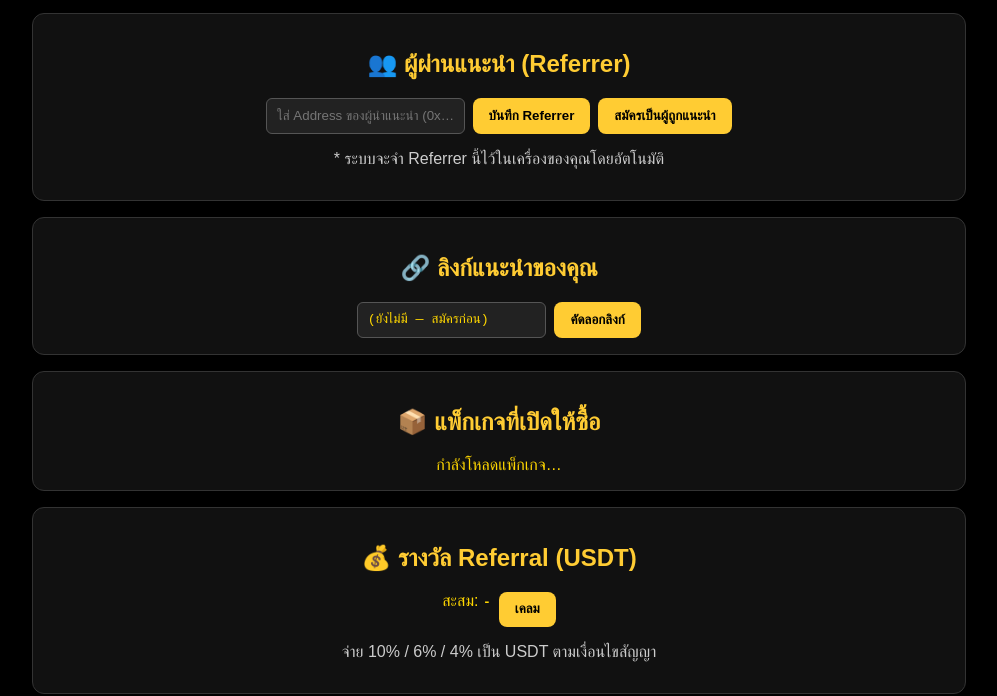
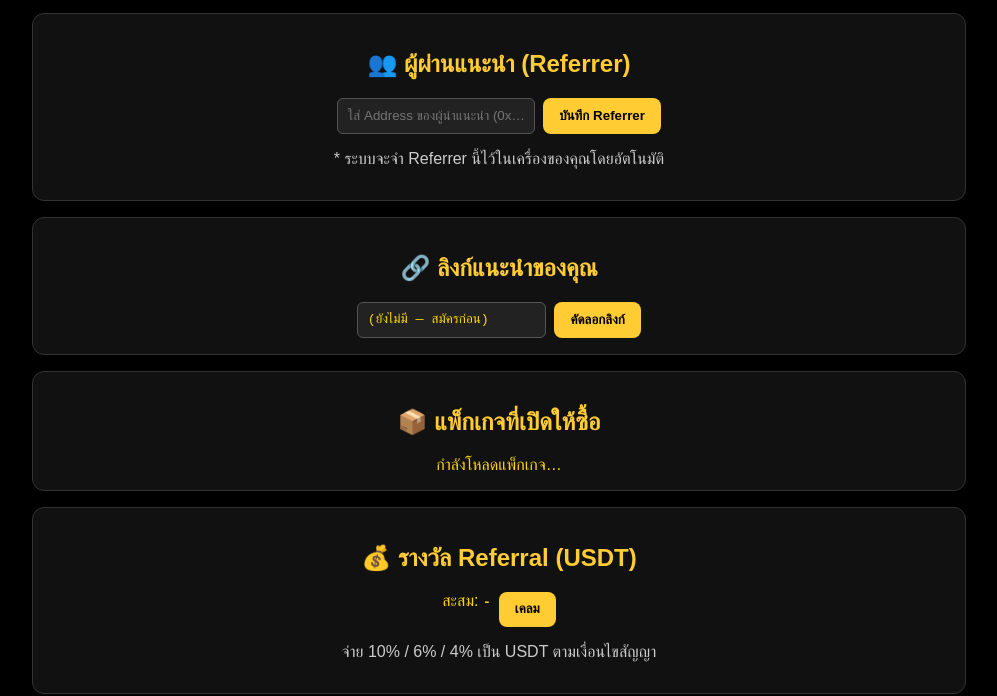
Before and after one commit to jin1963/RPAS, a plain HTML site: page index.html in a window 1280 px wide. Shown: the part 137-833 px from the top of the page, without its empty margins (141-1138 px from the left). Drawn offline with Linux system fonts and the light colour scheme; a script that the page names is missing.

Commit message:
Update index.html

```diff
--- a/index.html
+++ b/index.html
@@ -28,7 +28,7 @@
       <div class="row">
         <input id="refInput" placeholder="ใส่ Address ของผู้นำแนะนำ (0x…)" />
         <button id="btnLockRef">บันทึก Referrer</button>
-        <button id="btnRegisterRef">สมัครเป็นผู้ถูกแนะนำ</button>
+
       </div>
       <p class="muted">* ระบบจะจำ Referrer นี้ไว้ในเครื่องของคุณโดยอัตโนมัติ</p>
     </section>
```
